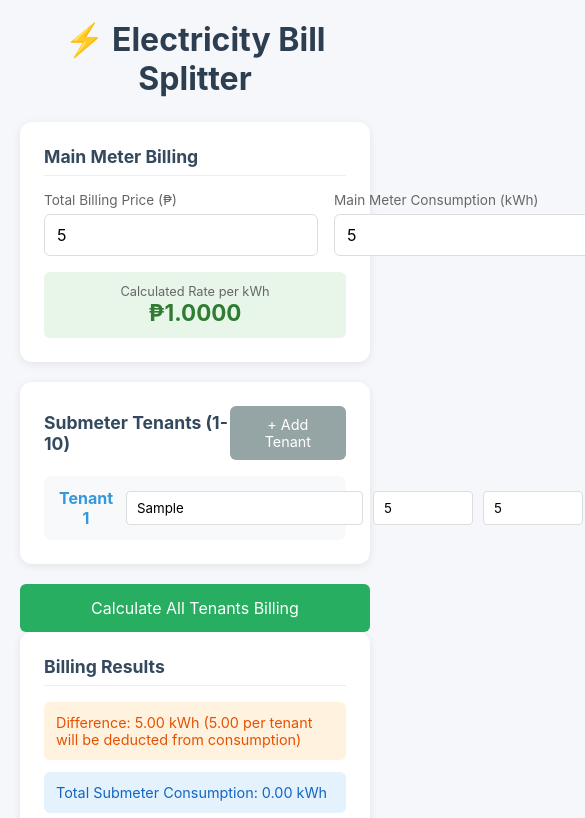
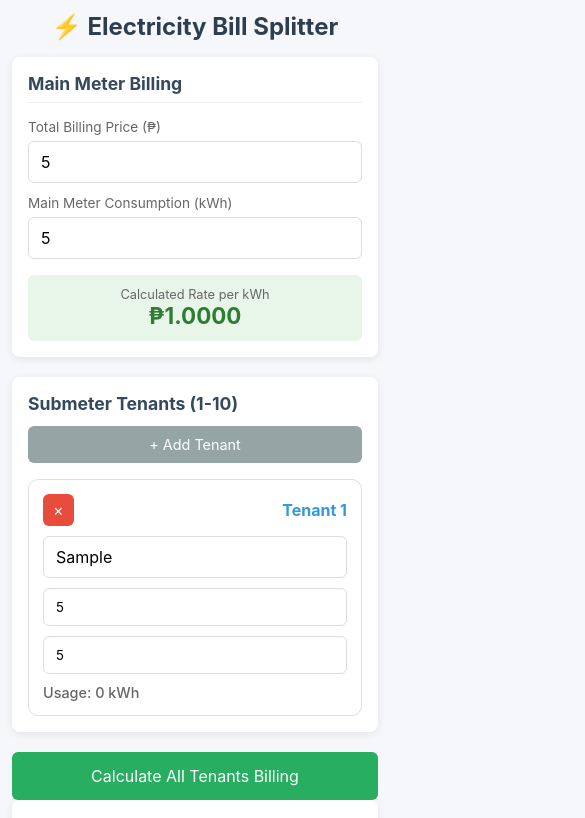
Before and after one commit to EldoranCodes/meralcoBillTenantSpliitter, a plain HTML site: page index.html in a window 390 px wide. Both pictures are taken after typing "5", "5", "Sample", "5", "5" into the empty fields and a click on the button "Calculate All Tenants Billing". Shown: the top 818 px of the page, 585 px wide, since content can reach past the window. Drawn offline with Linux system fonts and the light colour scheme.

Commit message:
added a responsiveness for mobile

```diff
--- a/index.html
+++ b/index.html
@@ -29,10 +29,15 @@
     .btn-success { background: #27ae60; color: white; width: 100%; padding: 14px; font-size: 1rem; }
     .btn-success:hover { background: #219a52; }
     .tenant-list { display: flex; flex-direction: column; gap: 12px; }
-    .tenant-card { display: grid; grid-template-columns: 60px 1fr 100px 100px 100px 40px; gap: 10px; align-items: center; background: #f8f9fa; padding: 12px; border-radius: 8px; }
-    .tenant-card .tenant-num { font-weight: bold; color: #3498db; text-align: center; }
-    .tenant-card input { padding: 8px 10px; border: 1px solid #ddd; border-radius: 4px; }
-    .tenant-card .consumption { text-align: center; color: #666; font-size: 0.9rem; }
+    .tenant-card { background: white; border: 1px solid #e0e0e0; border-radius: 10px; padding: 16px; display: flex; flex-direction: column; gap: 10px; }
+    .tenant-card-header { display: flex; align-items: center; gap: 10px; }
+    .tenant-card-header .btn-danger { padding: 6px 10px; font-size: 1rem; }
+    .tenant-card .tenant-num { font-weight: bold; color: #3498db; }
+    .tenant-card input { padding: 10px 12px; border: 1px solid #ddd; border-radius: 6px; }
+    .tenant-card .tenant-name-input { font-size: 1rem; }
+    .tenant-card .tenant-readings { display: flex; gap: 10px; }
+    .tenant-card .tenant-readings input { flex: 1; }
+    .tenant-card .consumption { color: #666; font-size: 0.9rem; font-weight: 500; }
     .results-table { width: 100%; border-collapse: collapse; margin-top: 16px; }
     .results-table th, .results-table td { padding: 12px; text-align: left; border-bottom: 1px solid #eee; }
     .results-table th { background: #f8f9fa; font-weight: 600; color: #34495e; }
@@ -53,6 +58,26 @@
     .total-card .total-label { font-size: 1.1rem; }
     .total-card .total-value { font-size: 1.5rem; font-weight: bold; }
     .empty-state { text-align: center; color: #999; padding: 40px; }
+  @media (max-width: 600px) {
+      body { padding: 12px; }
+      h1 { font-size: 1.5rem; margin-bottom: 16px; }
+      .card { padding: 16px; border-radius: 8px; }
+      .form-row { grid-template-columns: 1fr; gap: 12px; }
+      .tenant-card { padding: 14px; }
+      .tenant-card-header { justify-content: space-between; }
+      .tenant-readings { flex-direction: column; }
+      .results-grid { grid-template-columns: 1fr; gap: 12px; }
+      .tenant-bill-card { padding: 16px; }
+      .total-card { flex-direction: column; gap: 8px; text-align: center; }
+      .total-card .total-value { font-size: 1.3rem; }
+      .tenant-header { flex-direction: column; gap: 12px; align-items: stretch; }
+      .tenant-header .btn { width: 100%; }
+    }
+      .total-card .total-value { font-size: 1.3rem; }
+      .tenant-header { flex-direction: column; gap: 12px; align-items: stretch; }
+      .tenant-header .btn { width: 100%; }
+    }
+
   </style>
 </head>
 <body>
@@ -138,17 +163,13 @@
 
     function updateTenant(index, field, value) {
       tenants[index][field] = field === 'name' ? value : parseFloat(value) || 0;
-      updateTenantConsumption(index);
-    }
-
-    function updateTenantConsumption(index) {
-      const t = tenants[index];
       const card = document.querySelectorAll('.tenant-card')[index];
-      if (card && t.oldRead > 0 && t.newRead > 0) {
-        const consumption = t.newRead >= t.oldRead ? t.newRead - t.oldRead : 0;
-        card.querySelector('.consumption').textContent = `${consumption} kWh`;
-      } else {
-        card.querySelector('.consumption').textContent = `0 kWh`;
+      if (card) {
+        const t = tenants[index];
+        const consumption = (t.oldRead > 0 && t.newRead > 0 && t.newRead >= t.oldRead)
+          ? t.newRead - t.oldRead
+          : 0;
+        card.querySelector('.consumption').textContent = `Usage: ${consumption} kWh`;
       }
     }
 
@@ -161,12 +182,16 @@
       const container = document.getElementById('tenantList');
       container.innerHTML = tenants.map((t, i) => `
         <div class="tenant-card">
-          <div class="tenant-num">Tenant ${i + 1}</div>
-          <input type="text" placeholder="Name" value="${t.name}" onchange="updateTenant(${i}, 'name', this.value)">
-          <input type="number" placeholder="Old" value="${t.oldRead || ''}" onchange="updateTenant(${i}, 'oldRead', this.value)">
-          <input type="number" placeholder="New" value="${t.newRead || ''}" onchange="updateTenant(${i}, 'newRead', this.value)">
-          <div class="consumption">${getConsumption(i)} kWh</div>
-          <button class="btn btn-danger" onclick="removeTenant(${i})">×</button>
+          <div class="tenant-card-header">
+            <button class="btn btn-danger" onclick="removeTenant(${i})">×</button>
+            <span class="tenant-num">Tenant ${i + 1}</span>
+          </div>
+          <input type="text" class="tenant-name-input" placeholder="Name" value="${t.name}" onchange="updateTenant(${i}, 'name', this.value)">
+          <div class="tenant-readings">
+            <input type="number" placeholder="Old" value="${t.oldRead || ''}" onchange="updateTenant(${i}, 'oldRead', this.value)">
+            <input type="number" placeholder="New" value="${t.newRead || ''}" onchange="updateTenant(${i}, 'newRead', this.value)">
+          </div>
+          <div class="consumption">Usage: ${getConsumption(i)} kWh</div>
         </div>
       `).join('');
     }
```
